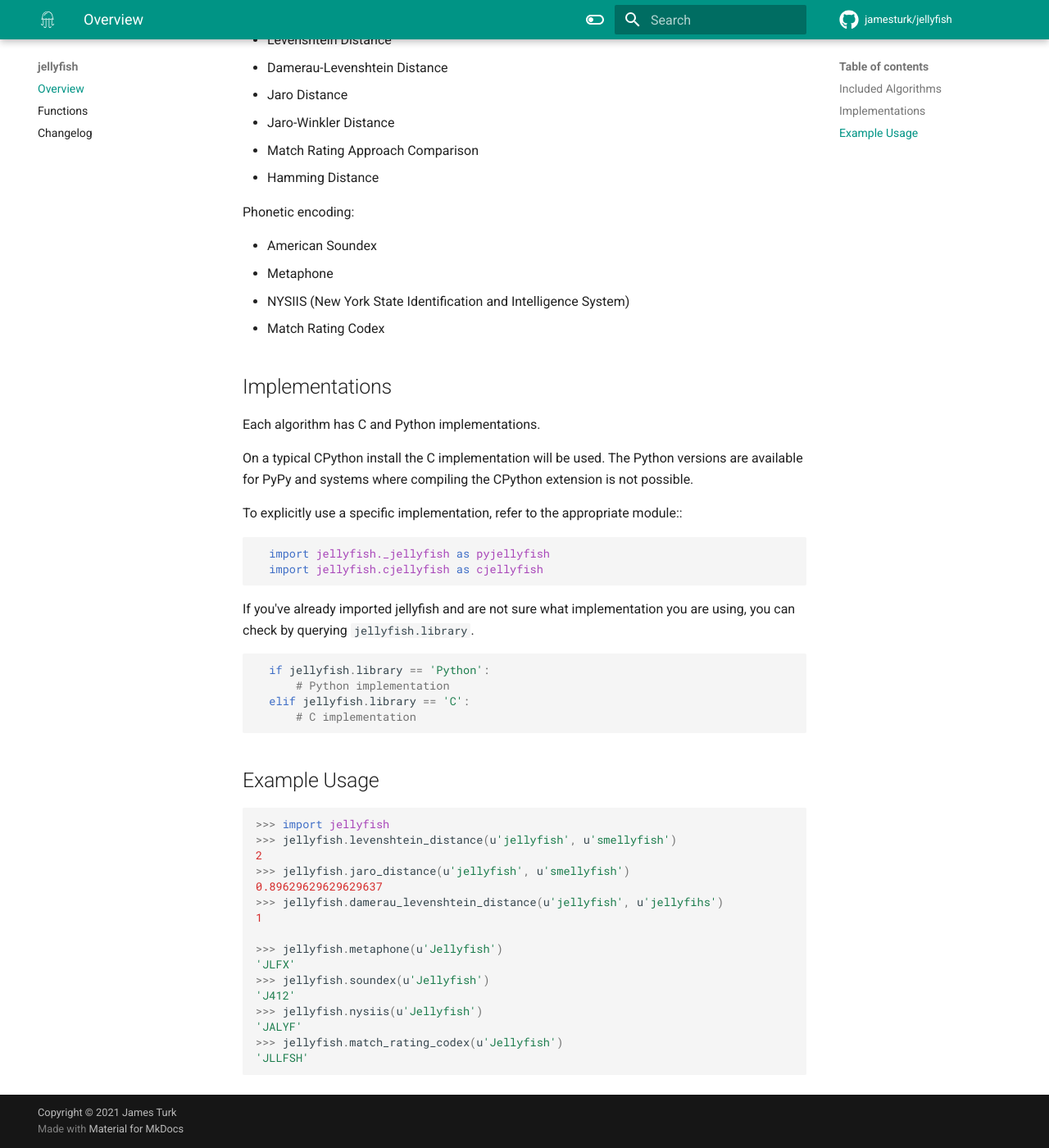
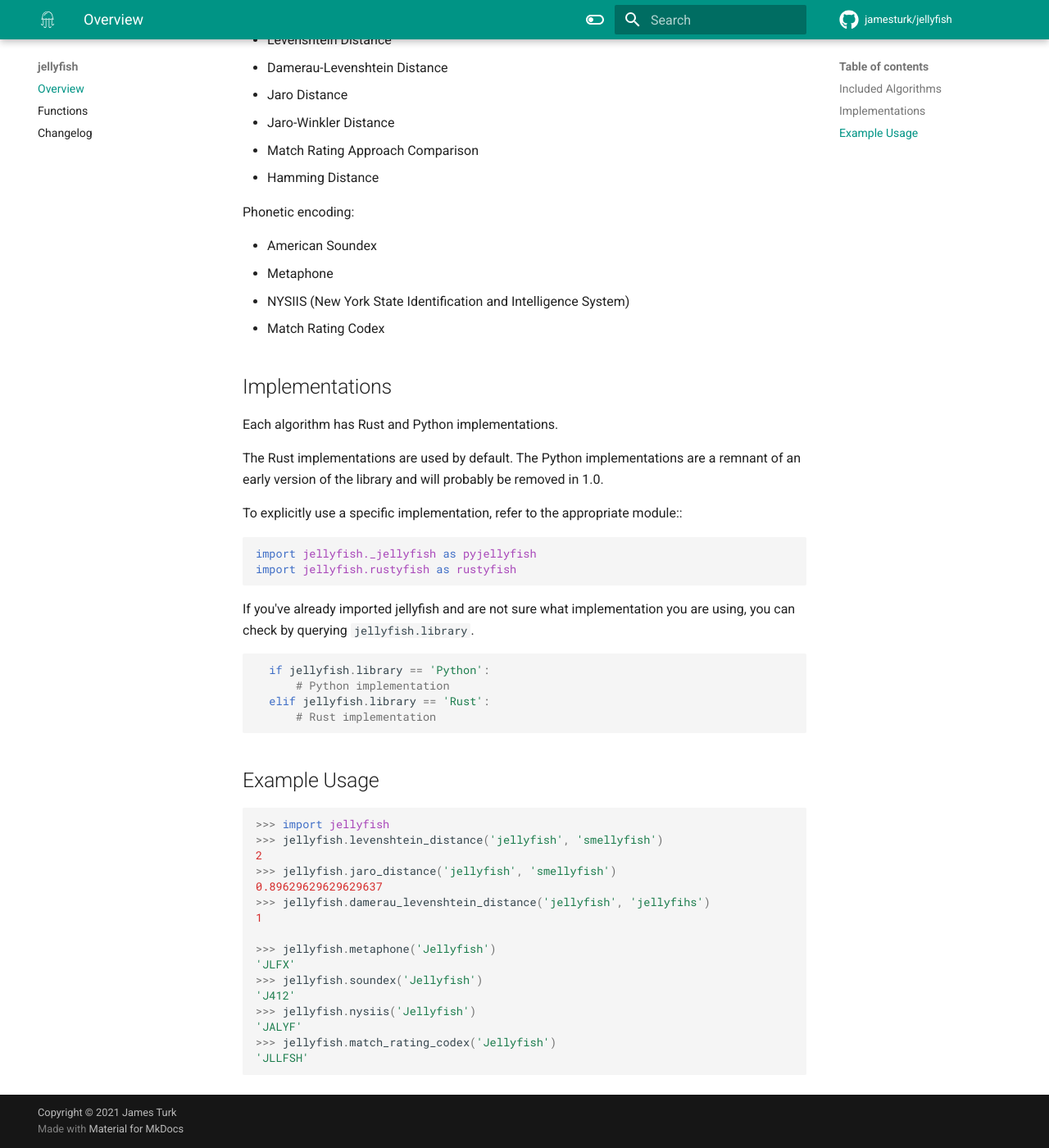
Before and after one commit to jamesturk/jellyfish, an MkDocs documentation site: the page built from docs/index.md, in a window 1280 px wide and 1400 px high, scrolled down 470 px. Shown: the whole window at 82% size. Built offline with MkDocs 1.6.1 and Material for MkDocs 9.7.7, drawn with Linux system fonts in a browser that asks for light colours; comment, search, counter and statistics services are not loaded.

Commit message:
switch out C refs for Rust

````diff
--- a/docs/index.md
+++ b/docs/index.md
@@ -33,17 +33,17 @@ Phonetic encoding:
 
 ## Implementations
 
-Each algorithm has C and Python implementations.
+Each algorithm has Rust and Python implementations.
 
-On a typical CPython install the C implementation will be used. The Python versions
-are available for PyPy and systems where compiling the CPython extension is not
-possible.
+The Rust implementations are used by default. The Python
+implementations are a remnant of an early version of
+the library and will probably be removed in 1.0.
 
 To explicitly use a specific implementation, refer to the appropriate module::
 
 ``` python
-  import jellyfish._jellyfish as pyjellyfish
-  import jellyfish.cjellyfish as cjellyfish
+import jellyfish._jellyfish as pyjellyfish
+import jellyfish.rustyfish as rustyfish
 ```
 
 If you've already imported jellyfish and are not sure what implementation you
@@ -52,27 +52,27 @@ are using, you can check by querying `jellyfish.library`.
 ``` python
   if jellyfish.library == 'Python':
       # Python implementation
-  elif jellyfish.library == 'C':
-      # C implementation
+  elif jellyfish.library == 'Rust':
+      # Rust implementation
 ```
 
 ## Example Usage
 
 ``` python
 >>> import jellyfish
->>> jellyfish.levenshtein_distance(u'jellyfish', u'smellyfish')
+>>> jellyfish.levenshtein_distance('jellyfish', 'smellyfish')
 2
->>> jellyfish.jaro_distance(u'jellyfish', u'smellyfish')
+>>> jellyfish.jaro_distance('jellyfish', 'smellyfish')
 0.89629629629629637
->>> jellyfish.damerau_levenshtein_distance(u'jellyfish', u'jellyfihs')
+>>> jellyfish.damerau_levenshtein_distance('jellyfish', 'jellyfihs')
 1
 
->>> jellyfish.metaphone(u'Jellyfish')
+>>> jellyfish.metaphone('Jellyfish')
 'JLFX'
->>> jellyfish.soundex(u'Jellyfish')
+>>> jellyfish.soundex('Jellyfish')
 'J412'
->>> jellyfish.nysiis(u'Jellyfish')
+>>> jellyfish.nysiis('Jellyfish')
 'JALYF'
->>> jellyfish.match_rating_codex(u'Jellyfish')
+>>> jellyfish.match_rating_codex('Jellyfish')
 'JLLFSH'
 ```
````
Also changed, not shown: 1 other file.
